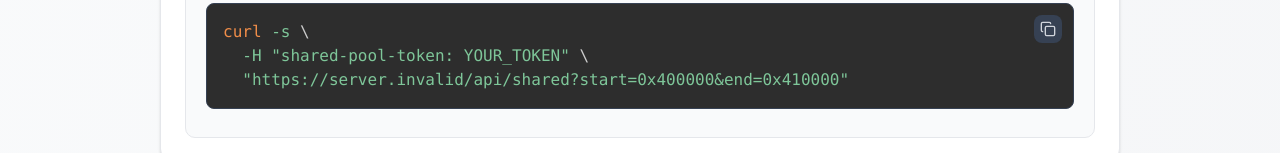
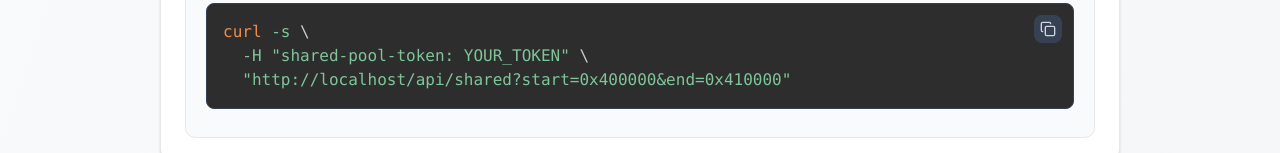
Before and after one commit to Miskecy/united-puzzle-pool, a Next.js app: page /docs/shared in a window 1280 px wide. Shown: the part 666-819 px from the top of the page. Built offline with nearby package versions, Linux system fonts and the light colour scheme; no server answers; the database is empty.

Commit message:
fix(docs): use window.location.origin at runtime; fallback to NEXT_PUBLIC_APP_URL or localhost so snippets show correct domain in production

```diff
--- a/src/app/docs/api/page.tsx
+++ b/src/app/docs/api/page.tsx
@@ -65,9 +65,11 @@ CodeBlock.displayName = 'CodeBlock';
 export default function DocsLandingPage() {
 
 
-    // --- Definições do Código (Mantidas como variáveis simples) ---
-    const baseUrl = (process.env.NEXT_PUBLIC_APP_URL || 'http://localhost:3000') as string
-    const curlGenToken = `curl -s -X POST \\
+	// --- Definições do Código (Mantidas como variáveis simples) ---
+	const baseUrl = (typeof window !== 'undefined' && window.location?.origin)
+		? window.location.origin
+		: (process.env.NEXT_PUBLIC_APP_URL || 'http://localhost:3000') as string
+	const curlGenToken = `curl -s -X POST \\
   -H "Content-Type: application/json" \\
   -d '{"bitcoinAddress":"YOUR_BTC_ADDRESS"}' \\
   ${baseUrl}/api/token/generate`
@@ -78,7 +80,7 @@ export default function DocsLandingPage() {
   "createdAt": "2024-01-01T00:00:00.000Z"
 }`
 
-    const curlGetBlock = `curl -s \\
+	const curlGetBlock = `curl -s \\
   -H "pool-token: YOUR_TOKEN" \\
   "${baseUrl}/api/block?length=1T"`
 
@@ -91,7 +93,7 @@ export default function DocsLandingPage() {
   "message": "New block assigned successfully"
 }`
 
-    const curlSubmitKeys = `curl -s -X POST \\
+	const curlSubmitKeys = `curl -s -X POST \\
   -H "Content-Type: application/json" \\
   -H "pool-token: YOUR_TOKEN" \\
   -d '{"privateKeys":["0xaaaaaaaa...","0xbbbbbbbb..."],"blockId":"ck_block_123"}' \\
--- a/src/app/docs/shared/page.tsx
+++ b/src/app/docs/shared/page.tsx
@@ -16,12 +16,14 @@ export default function SharedDocsPage() {
 	const [sharedLoading, setSharedLoading] = useState(true)
 	// removed copiedCurl state in favor of unified Snippet copy logic
 
-    const baseUrl = (process.env.NEXT_PUBLIC_APP_URL || 'http://localhost:3000') as string
-    const curlGetDisplay = `curl -s \\
+	const baseUrl = (typeof window !== 'undefined' && window.location?.origin)
+		? window.location.origin
+		: (process.env.NEXT_PUBLIC_APP_URL || 'http://localhost:3000') as string
+	const curlGetDisplay = `curl -s \\
   -H "shared-pool-token: YOUR_TOKEN" \\
   "${baseUrl}/api/shared?start=0x400000&end=0x410000"`
 
-    const curlPostDisplay = `curl -s -X POST \\
+	const curlPostDisplay = `curl -s -X POST \\
   -H "Content-Type: application/json" \\
   -H "shared-pool-token: YOUR_TOKEN" \\
   -d '{
```
